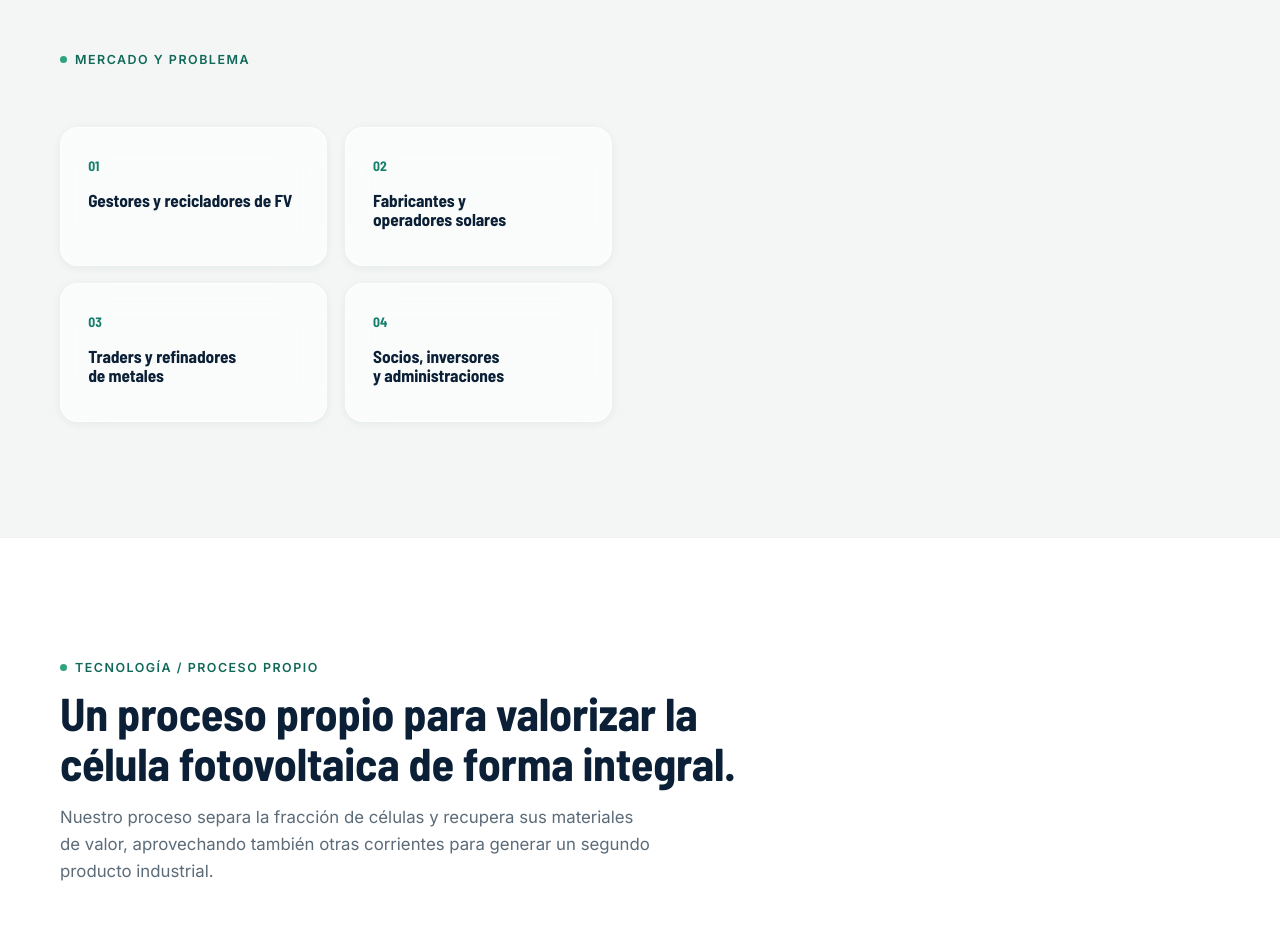
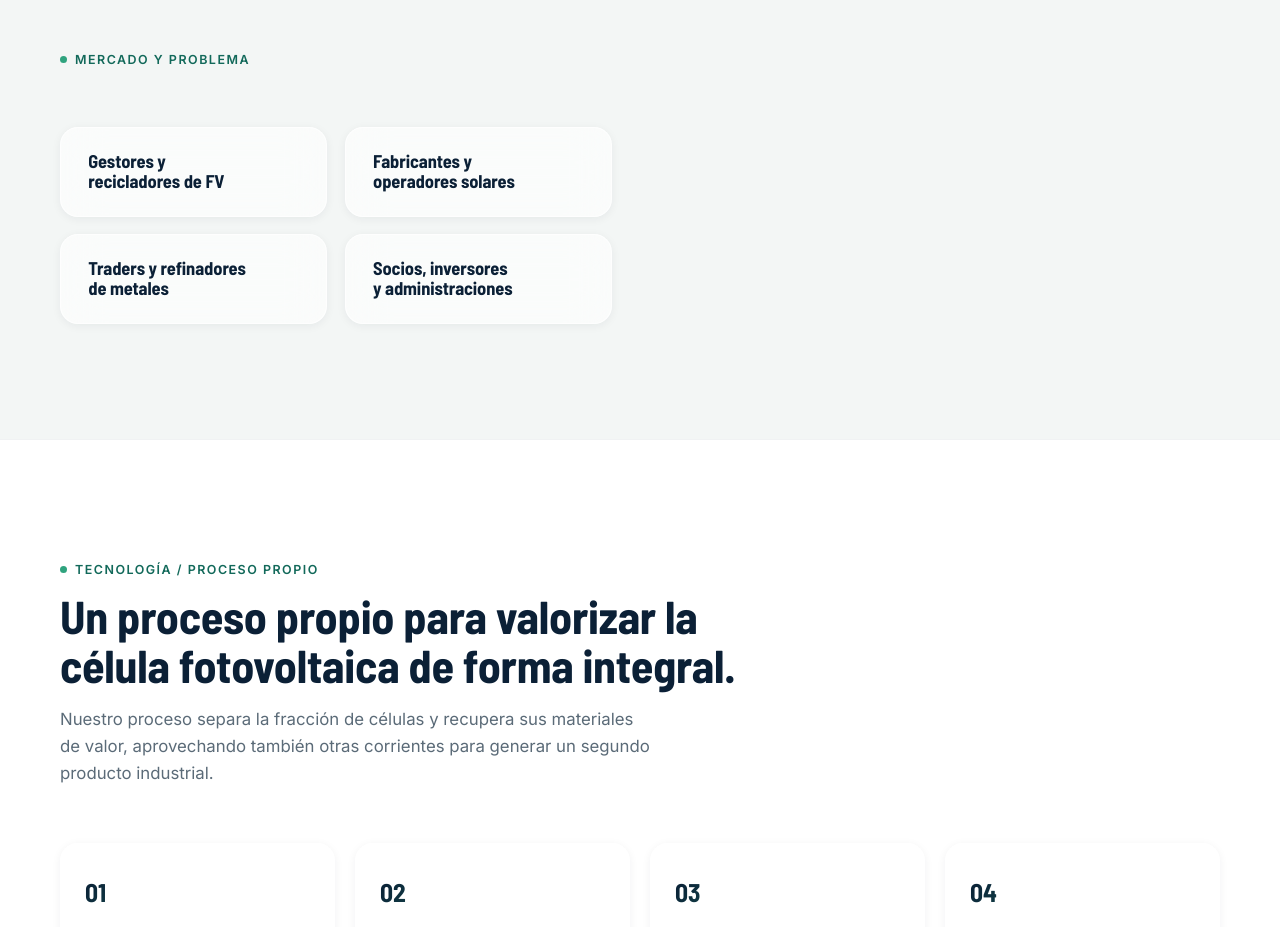
Before and after one commit to jroval/silversunshine, a plain HTML site: page index.html in a window 1280 px wide. Shown: the part 940-1867 px from the top of the page. Drawn offline with Linux system fonts and the light colour scheme.

Commit message:
Compact market cards: drop numbers, center titles, tighter height
Co-Authored-By: Claude Sonnet 5 <noreply@anthropic.com>

```diff
--- a/index.html
+++ b/index.html
@@ -22,7 +22,7 @@
 <link rel="preconnect" href="https://fonts.gstatic.com" crossorigin>
 <link rel="stylesheet" href="https://fonts.googleapis.com/css2?family=Barlow+Semi+Condensed:wght@600;700;800&family=Inter:wght@400;500;600;700&display=swap">
 <link rel="preload" as="image" href="assets/img/hero.webp" fetchpriority="high">
-<link rel="stylesheet" href="styles.css?v=20260917f">
+<link rel="stylesheet" href="styles.css?v=20260921a">
 </head>
 <body>
 <a class="skip-link" href="#main">Saltar al contenido</a>
@@ -96,19 +96,15 @@
       <div class="market-split">
         <div class="audience-grid reveal-stagger">
           <article class="glass-card audience-card reveal" style="--i:0">
-            <div class="audience-num">01</div>
             <h3>Gestores y recicladores de FV</h3>
           </article>
           <article class="glass-card audience-card reveal" style="--i:1">
-            <div class="audience-num">02</div>
             <h3>Fabricantes y operadores solares</h3>
           </article>
           <article class="glass-card audience-card reveal" style="--i:2">
-            <div class="audience-num">03</div>
             <h3>Traders y refinadores de metales</h3>
           </article>
           <article class="glass-card audience-card reveal" style="--i:3">
-            <div class="audience-num">04</div>
             <h3>Socios, inversores y administraciones</h3>
           </article>
         </div>
@@ -480,6 +476,6 @@
 <script defer src="lib/gsap.min.js"></script>
 <script defer src="lib/ScrollTrigger.min.js"></script>
 <script defer src="lib/manifest.js"></script>
-<script defer src="main.js?v=20260917f"></script>
+<script defer src="main.js?v=20260921a"></script>
 </body>
 </html>
--- a/styles.css
+++ b/styles.css
@@ -356,7 +356,9 @@ ul { list-style: none; padding: 0; }
 }
 @media (min-width: 720px) { .audience-grid { grid-template-columns: repeat(2, 1fr); } }
 .audience-card {
-  padding: 1.7rem;
+  padding: 1.5rem 1.7rem;
+  display: flex; align-items: center;
+  min-height: 84px;
   transition: transform .4s var(--ease-out), box-shadow .4s var(--ease-out);
 }
 .audience-card:hover { transform: translateY(-6px); box-shadow: var(--shadow-md); }
@@ -365,7 +367,7 @@ ul { list-style: none; padding: 0; }
   color: var(--green-600); margin-bottom: .9rem;
 }
 .audience-card h3 {
-  font-size: 1.08rem; margin-bottom: .55rem;
+  font-size: 1.15rem;
 }
 .audience-card p { font-size: .92rem; color: var(--ink-mute); }
 
```
Also changed, not shown: aviso-legal.html (+2 -2 lines), creditos.html (+1 -1 lines), privacidad.html (+2 -2 lines).
